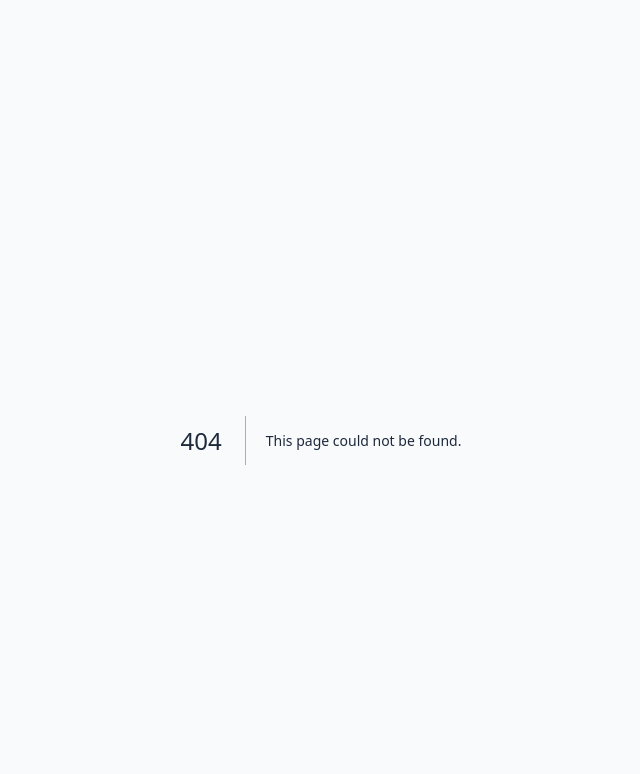
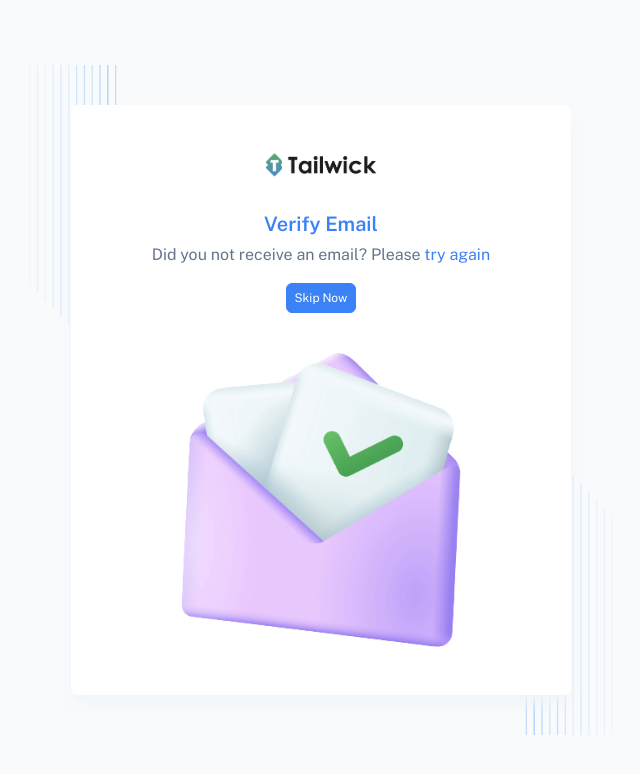
Before and after one commit to nkstms/mvp, a Next.js app: page /verify-email in a window 1280 px wide. Before the commit this address had no page. Shown: the top 774 px of the page, without its empty margins (319-959 px from the left). Built offline with nearby package versions, Linux system fonts and the light colour scheme.

Commit message:
Add verify email page with form and metadata

```diff
--- /dev/null
+++ b/app/(auth)/verify-email/page.tsx
@@ -0,0 +1,59 @@
+import { Metadata } from 'next';
+import Image from 'next/image';
+import Link from 'next/link';
+
+export const metadata: Metadata = {
+  title: 'Verify Email',
+};
+
+const VerifyEmailPage = () => {
+  return (
+    <div className="mb-0 w-screen lg:w-[500px] card shadow-lg border-none shadow-slate-100 relative">
+      <div className="!px-10 !py-12 card-body">
+        <Link href="/">
+          <Image
+            src="/logo-light.png"
+            width={112}
+            height={476}
+            alt="Logo Light"
+            className="hidden h-6 mx-auto dark:block"
+          />
+          <Image
+            src="/logo-dark.png"
+            width={112}
+            height={476}
+            alt="Logo Dark"
+            className="block h-6 mx-auto dark:hidden"
+          />
+        </Link>
+
+        <div className="mt-8 text-center">
+          <h4 className="mb-1 text-custom-500 dark:text-custom-500">Verify Email</h4>
+          <p className="mb-4 text-slate-500 dark:text-zink-200">
+            Did you not receive an email? Please{' '}
+            <Link href="#!" className="text-custom-500">
+              try again
+            </Link>
+          </p>
+          <button
+            type="button"
+            className="px-2 py-1.5 text-xs text-white transition-all duration-200 ease-linear btn bg-custom-500 border-custom-500 hover:text-white hover:bg-custom-600 hover:border-custom-600 focus:text-white focus:bg-custom-600 focus:border-custom-600 focus:ring focus:ring-custom-100 active:text-white active:bg-custom-600 active:border-custom-600 active:ring active:ring-custom-100 dark:ring-custom-400/20"
+          >
+            Skip Now
+          </button>
+        </div>
+
+        <div className="pt-10 text-center">
+          <Image
+            src="/auth-email.png"
+            width={333}
+            height={349}
+            alt="Auth Email"
+            className="block w-2/3 mx-auto"
+          />
+        </div>
+      </div>
+    </div>
+  );
+};
+export default VerifyEmailPage;
```
